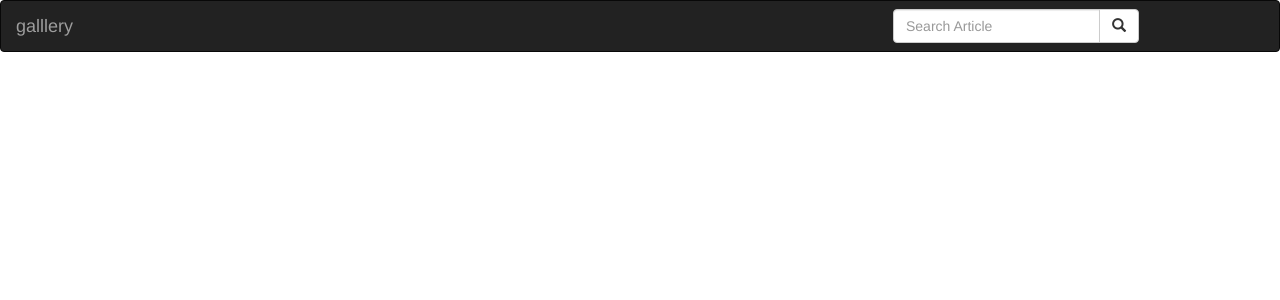
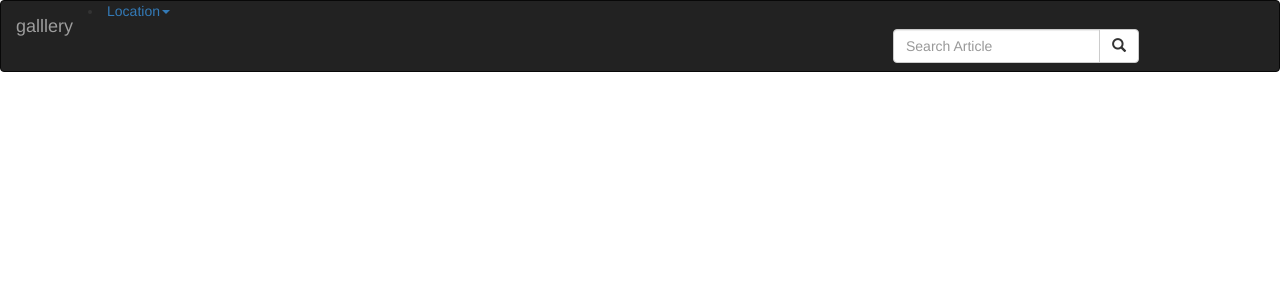
Before and after one commit to aline-bebe/gallery_app, a Django app: template pictures/templates/all_images/base.html in a window 1280 px wide. Shown: the top 300 px of the page. Run offline with Django 3.2, Linux system fonts and the light colour scheme; the template is opened without the code that fills it, so the values that code supplies are empty; parts of the project's set-up code (start-up, migrations or seed data) failed here and were passed over; some libraries are stand-ins or nearby versions.

Commit message:
adding br

```diff
--- a/pictures/templates/navbar.html
+++ b/pictures/templates/navbar.html
@@ -4,7 +4,19 @@
   <div class="container-fluid">
     <div class="navbar-header">
       <a class="navbar-brand" href="{%url 'welcome'%}">galllery</a>
+
     </div>
+    <li class="dropdown">
+      <a class="dropdown-toggle" data-toggle="dropdown" href="#">Location<span class="caret"></span></a>
+      <ul class="dropdown-menu">
+      <li><a href="{% url 'location' 6 %}">America</a></li>
+      <li><a href="{% url 'location' 7 %}">Nairobi</a></li>
+      <li><a href="{% url 'location' 8 %}">Mombasa</a></li>
+      <li><a href="{% url 'location' 9 %}">Sagana</a></li>
+      <li><a href="{% url 'location' 10 %}">Dubai</a></li>
+
+      </ul>
+    </li>
 
     <!-- Adding a search form  -->
     <div class="col-sm-4 col-md-4 navbar-right">
```
